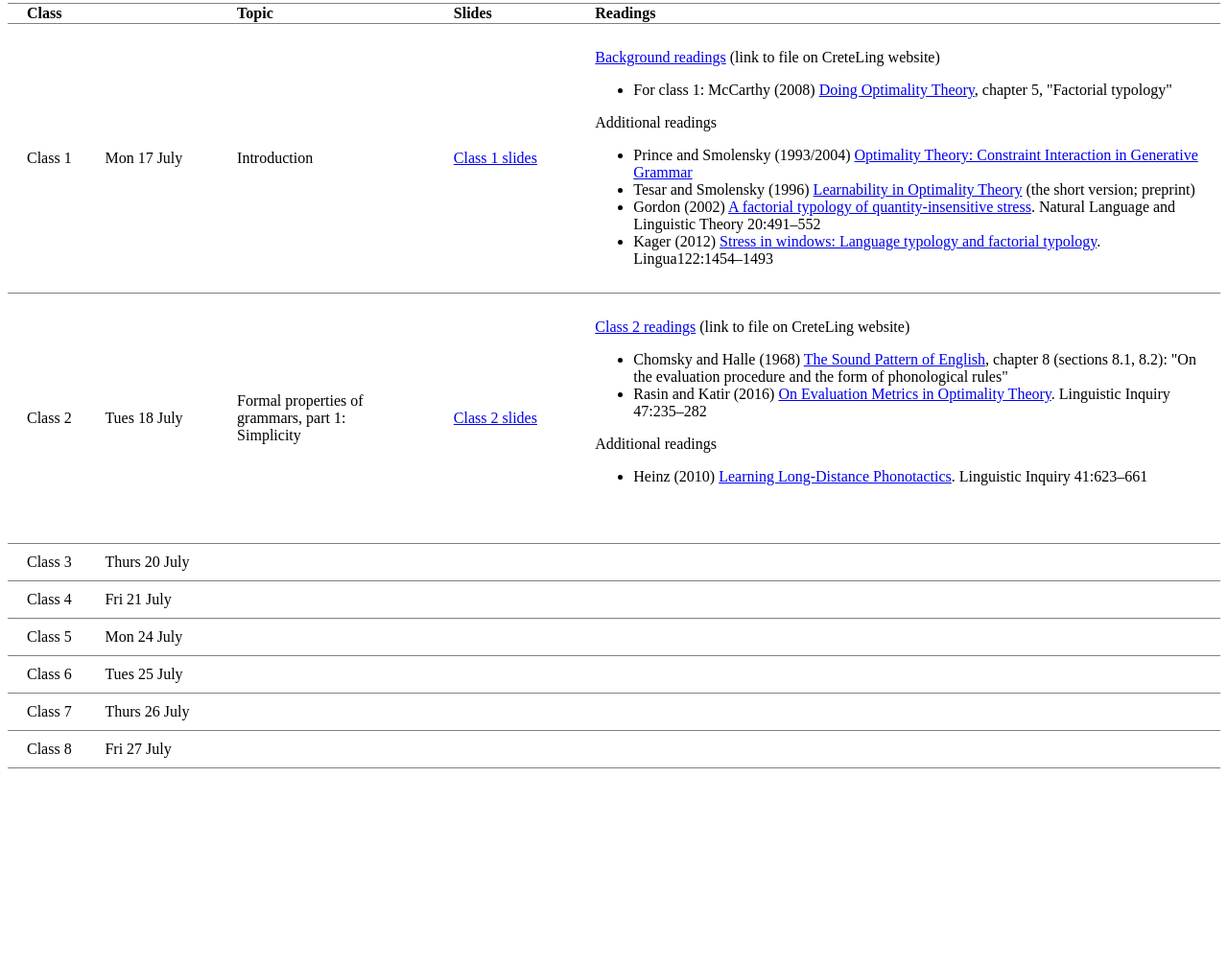
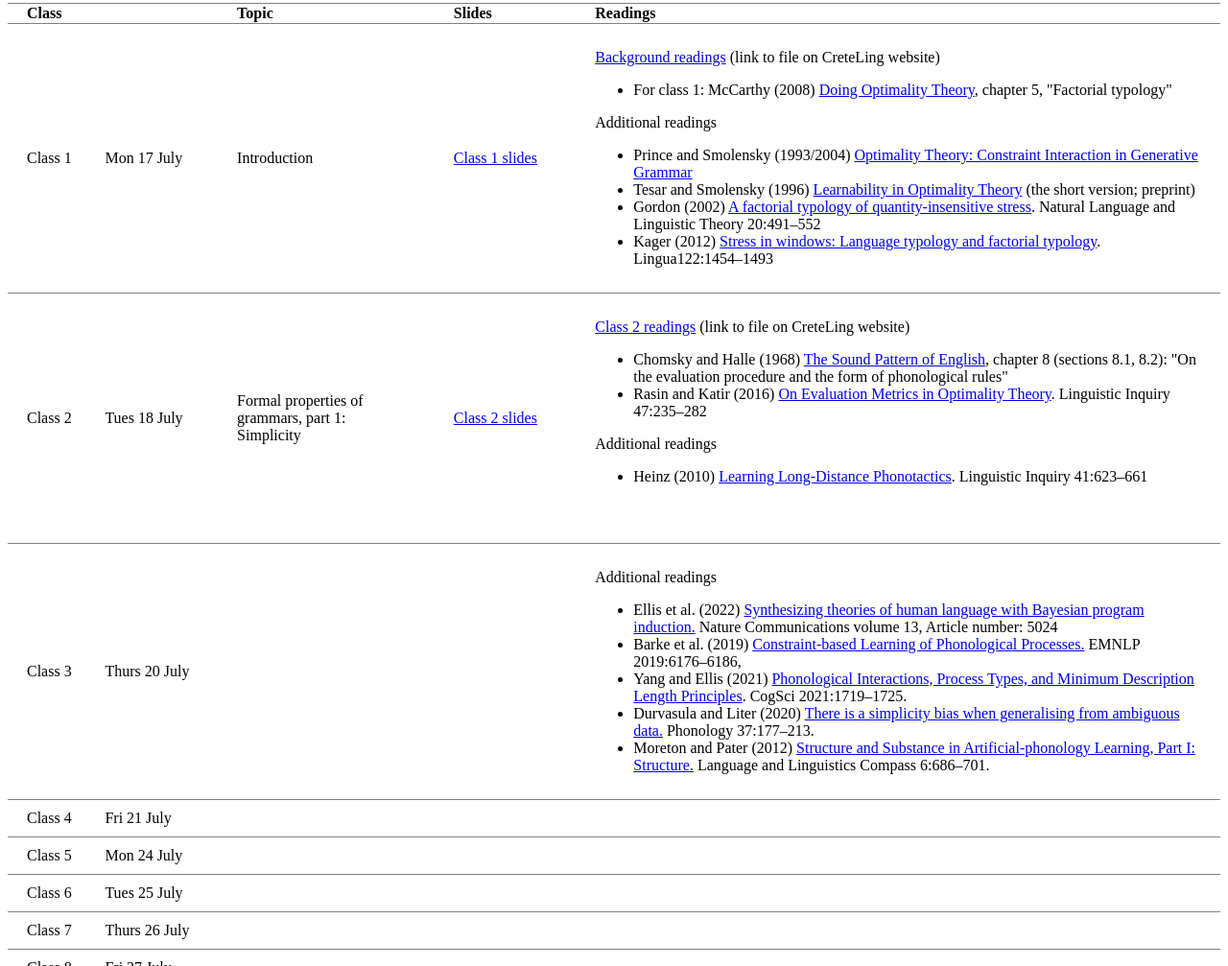
Before and after one commit to adamalbright/creteling2023, a plain HTML site: page index.html in a window 1280 px wide. Shown: the part 205-1212 px from the top of the page at 96% size. Before the commit the page ends 1014 px from the top, so only its background shows below. Drawn offline with Linux system fonts and the light colour scheme.

Commit message:
Update index.html

```diff
--- a/index.html
+++ b/index.html
@@ -71,7 +71,14 @@
 	<td>Class 3</td><td style="padding-left: 0px;">Thurs 20 July</td>
 	<td>&nbsp;</td>
 	<td> </td>
-		<td> </td>
+		<td><p>Additional readings</p>
+	      <ul>
+	        <li>Ellis et al. (2022) <a href="https://www.nature.com/articles/s41467-022-32012-w">Synthesizing theories of human language with Bayesian program induction.</a> Nature Communications volume 13, Article number: 5024</li>
+	        <li>Barke et al. (2019) <a href="https://aclanthology.org/D19-1639.pdf">Constraint-based Learning of Phonological Processes.</a> EMNLP 2019:6176–6186,</li>
+	        <li>Yang and Ellis (2021) <a href="https://escholarship.org/uc/item/4dn436k1">Phonological Interactions, Process Types, and Minimum Description Length Principles</a>. CogSci 2021:1719–1725.</li>
+	        <li>Durvasula and Liter (2020)  <a href="https://doi.org/10.1017/S0952675720000093">There is a simplicity bias when generalising from ambiguous data.</a> Phonology 37:177–213. </li>
+	        <li>Moreton and Pater (2012) <a href="https://doi.org/10.1002/lnc3.363">Structure and Substance in Artificial-phonology Learning, Part I: Structure.</a> Language and Linguistics Compass 6:686–701.</li>
+          </ul>	    </td>
 </tr>
 
 <tr>
```
